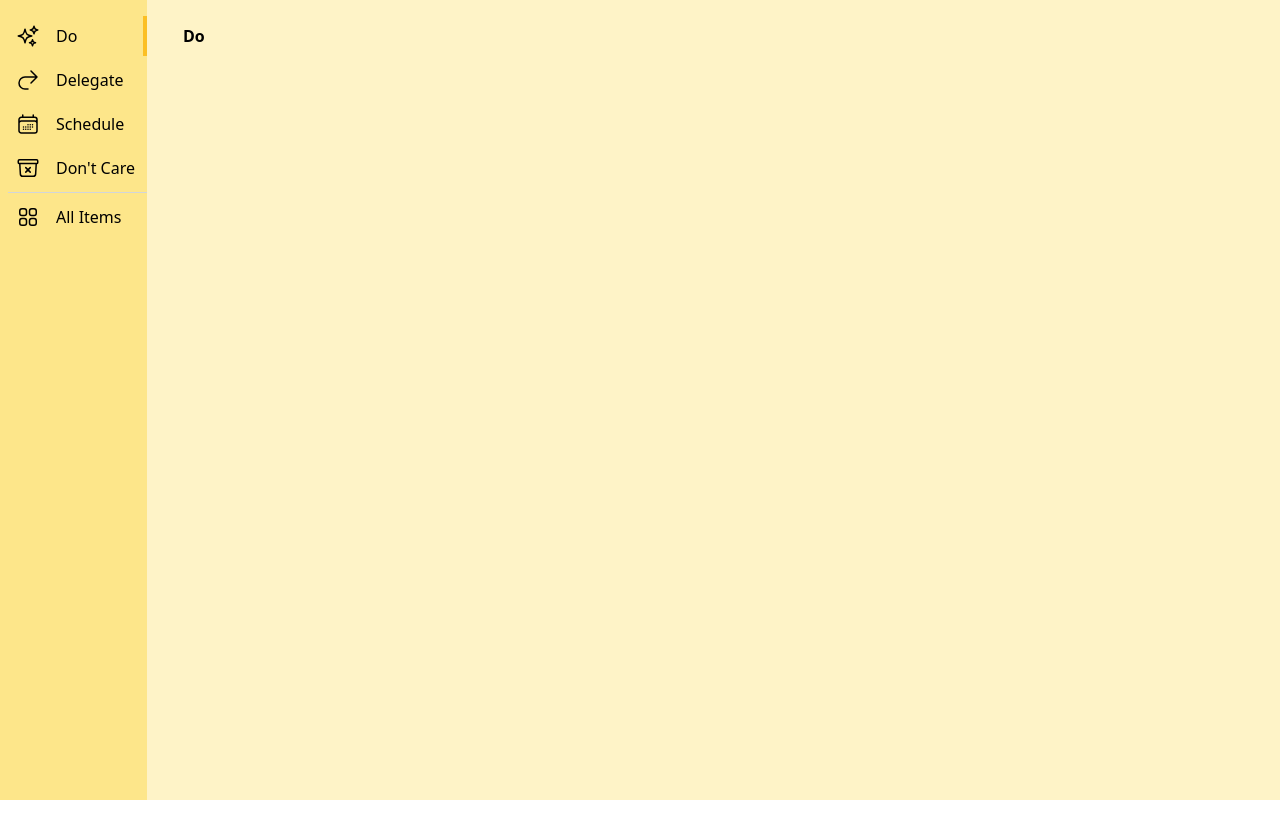
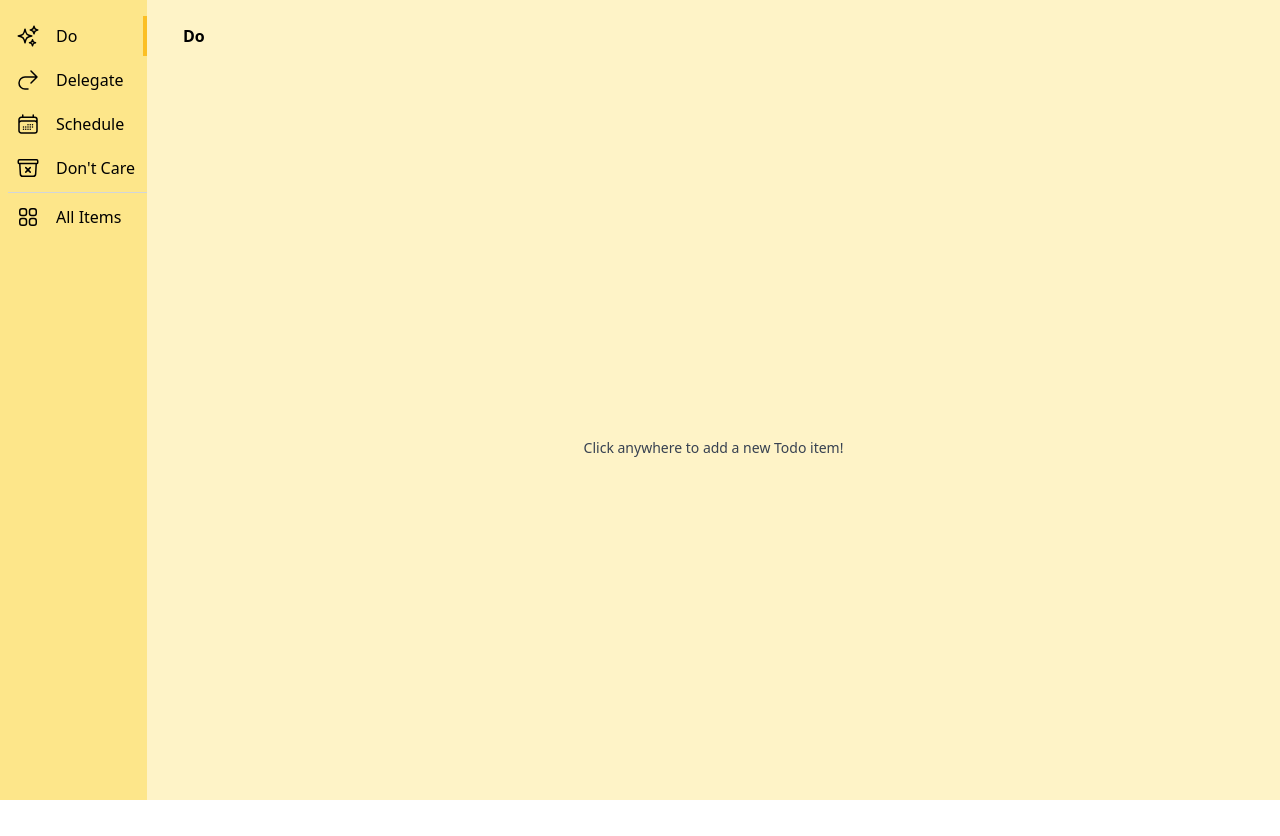
Before and after one commit to charlesmarvin/todo-em, a Next.js app: page / in a window 1280 px wide. Before the commit the page ends 800 px from the top, so only its background shows below. Built offline with nearby package versions, Linux system fonts and the light colour scheme.

Commit message:
Extract nav into component and add nullstate

```diff
--- /dev/null
+++ b/src/components/Nav.tsx
@@ -0,0 +1,102 @@
+import {
+  SparklesIcon,
+  ArrowUturnRightIcon,
+  CalendarDaysIcon,
+  ArchiveBoxXMarkIcon,
+  Squares2X2Icon,
+} from "@heroicons/react/24/outline";
+import { ActiveView, Priority, ViewType } from "typings/types.d";
+import cn from "clsx";
+
+export interface NavProps {
+  activeView: ActiveView;
+  onSelect: (nextView: ActiveView) => void;
+}
+
+function NavButton({
+  children,
+  Icon,
+  title,
+  onClick,
+  isActive = false,
+}: {
+  children?: React.ReactNode;
+  Icon?: React.ElementType;
+  title?: string;
+  onClick?: () => void;
+  isActive: boolean;
+}) {
+  const handleClick = () => onClick && onClick();
+  return (
+    <button
+      className={cn(
+        "group flex items-center w-full px-2 py-2 text-base font-medium transition-all hover:bg-amber-300 border-r-4",
+        isActive ? "border-amber-400" : "border-transparent"
+      )}
+      title={title}
+      onClick={handleClick}
+    >
+      {Icon && (
+        <Icon className="md:mr-4 flex-shrink-0 h-6 w-6" aria-hidden="true" />
+      )}
+      <span className="hidden md:inline-block">{children}</span>
+    </button>
+  );
+}
+export default function Nav({ activeView, onSelect }: NavProps) {
+  const handleFilterFn = (priority: Priority) => {
+    return () => {
+      onSelect({ view: ViewType.LIST, priority });
+    };
+  };
+  const handleViewChange = () => {
+    onSelect({ ...activeView, view: ViewType.GRID });
+  };
+  const isGridActive = activeView.view === ViewType.GRID;
+  return (
+    <nav className="space-y-1 pl-2 pt-4">
+      <NavButton
+        Icon={SparklesIcon}
+        onClick={handleFilterFn(Priority.DO)}
+        isActive={!isGridActive && activeView.priority === Priority.DO}
+        title="Do"
+      >
+        Do
+      </NavButton>
+      <NavButton
+        Icon={ArrowUturnRightIcon}
+        onClick={handleFilterFn(Priority.DELEGATE)}
+        isActive={!isGridActive && activeView.priority === Priority.DELEGATE}
+        title="Delegate"
+      >
+        Delegate
+      </NavButton>
+      <NavButton
+        Icon={CalendarDaysIcon}
+        onClick={handleFilterFn(Priority.SCHEDULE)}
+        isActive={!isGridActive && activeView.priority === Priority.SCHEDULE}
+      >
+        Schedule
+      </NavButton>
+      <NavButton
+        Icon={ArchiveBoxXMarkIcon}
+        onClick={handleFilterFn(Priority.DELETE)}
+        isActive={!isGridActive && activeView.priority === Priority.DELETE}
+        title="Don't Care"
+      >
+        Don&apos;t Care
+      </NavButton>
+
+      <div className="w-full border-t border-gray-300" />
+
+      <NavButton
+        Icon={Squares2X2Icon}
+        onClick={handleViewChange}
+        isActive={isGridActive}
+        title="All Items"
+      >
+        All Items
+      </NavButton>
+    </nav>
+  );
+}
--- /dev/null
+++ b/src/components/NullState.tsx
@@ -0,0 +1,11 @@
+interface NullStateProps {
+  children: React.ReactNode;
+}
+
+export default function NullState({ children }: NullStateProps) {
+  return (
+    <div className="grid h-full content-center">
+      <div className="text-sm text-gray-700 text-center">{children}</div>
+    </div>
+  );
+}
--- a/src/components/TodoItemsListView.tsx
+++ b/src/components/TodoItemsListView.tsx
@@ -10,6 +10,7 @@ import { Priority, TodoItem } from "typings/types.d";
 import TodoEditor from "./TodoEditor";
 import cn from "clsx";
 import React from "react";
+import NullState from "./NullState";
 
 interface TodoItemsListViewProps extends React.HTMLAttributes<HTMLDivElement> {
   priorityFilter?: Priority;
@@ -78,6 +79,12 @@ export default function TodoItemsListView({
   );
   const [showAddItem, setShowAddItem] = React.useState(false);
 
+  const visibleItems = items.filter(
+    (item: TodoItem) => !priorityFilter || item.priority === priorityFilter
+  );
+
+  const showNullState = visibleItems.length === 0 && !showAddItem;
+
   const handleRemoveFn = (id: string) => {
     return (event: React.SyntheticEvent) => {
       event.stopPropagation();
@@ -114,12 +121,7 @@ export default function TodoItemsListView({
       <div className="p-3">
         <div className="px-3">{renderHeading(priorityFilter)}</div>
         <div className="overflow-y-scroll">
-          {items
-            .filter(
-              (item: TodoItem) =>
-                !priorityFilter || item.priority === priorityFilter
-            )
-            .map((item: TodoItem) =>
+          {visibleItems.map((item: TodoItem) =>
             editItem?.id === item.id ? (
               <TodoEditor
                 key={item.id}
@@ -168,6 +170,9 @@ export default function TodoItemsListView({
           )}
         </div>
       </div>
+      {showNullState && (
+        <NullState>Click anywhere to add a new Todo item!</NullState>
+      )}
     </div>
   );
 }
--- a/src/components/TodoList.tsx
+++ b/src/components/TodoList.tsx
@@ -1,15 +1,14 @@
-import { Priority } from "typings/types.d";
-import { ViewType } from "./SideMenu";
+import { ActiveView, Priority, ViewType } from "typings/types.d";
 import TodoItemsGridView from "./TodoItemsGridView";
 import TodoItemsListView from "./TodoItemsListView";
 
-function renderView(view: ViewType, priorityFilter?: Priority) {
-  switch (view) {
+function renderView(view: ActiveView) {
+  switch (view.view) {
     case ViewType.LIST:
       return (
         <TodoItemsListView
           className="flex-auto h-full"
-          priorityFilter={priorityFilter}
+          priorityFilter={view.priority}
         />
       );
     case ViewType.GRID:
@@ -21,16 +20,9 @@ function renderView(view: ViewType, priorityFilter?: Priority) {
 
 interface TodoListProps {
   className?: string;
-  activeView: ViewType;
-  priorityFilter?: Priority;
+  activeView: ActiveView;
 }
 
-export default function TodoList({
-  className,
-  activeView,
-  priorityFilter,
-}: TodoListProps) {
-  return (
-    <div className={className}>{renderView(activeView, priorityFilter)}</div>
-  );
+export default function TodoList({ className, activeView }: TodoListProps) {
+  return <div className={className}>{renderView(activeView)}</div>;
 }
--- a/src/hooks/useLocalStorage.ts
+++ b/src/hooks/useLocalStorage.ts
@@ -13,13 +13,14 @@ export default function useLocalStorage<T>(
   }, [key]);
 
   const setValue = (value: Function | T) => {
-    try {
-      const valueToStore =
+    const valueToStore =
         value instanceof Function ? value(storedValue) : value;
       setStoredValue(valueToStore);
+    try {
       window.localStorage.setItem(key, JSON.stringify(valueToStore));
     } catch (error) {
       console.error(error);
+      alert("There was an error accessing your browser's local storage. Please ensure your browser supports local storage.")
     }
   };
 
--- a/src/hooks/useTodo.ts
+++ b/src/hooks/useTodo.ts
@@ -1,9 +1,10 @@
 import React from "react";
-import { InitialTodoState, TodoItem, TodoActions } from "typings/types.d";
+import { InitialTodoState, TodoItem, TodoActions, Priority, ViewType, ActiveView } from "typings/types.d";
 import useLocalStorage from "./useLocalStorage";
 
 export const initialState: InitialTodoState = {
   items: [],
+  activeView: {view: ViewType.LIST, priority: Priority.DO}
 };
 
 export const newIdentifier = (len = 12) =>
@@ -12,11 +13,11 @@ export const newIdentifier = (len = 12) =>
 function reducer(state: InitialTodoState, action: TodoActions) {
   switch (action.type) {
     case "SET_ITEMS":
-      return { items: action.payload };
+      return { ...state, items: action.payload };
 
     case "ADD_ITEM": {
       const items = [...state.items, action.payload];
-      return { items };
+      return { ...state, items };
     }
 
     case "UPDATE_ITEM": {
@@ -27,12 +28,17 @@ function reducer(state: InitialTodoState, action: TodoActions) {
           ...action.payload,
         };
       });
-      return { items };
+      return { ...state, items };
     }
 
     case "REMOVE_ITEM": {
       const items = state.items.filter((i: TodoItem) => i.id !== action.id);
-      return { items };
+      return { ...state, items };
+    }
+
+    case "SET_ACTIVE_VIEW": {
+      const activeView = {...state.activeView, ...action.payload}
+      return {...state, activeView}
     }
 
     default:
@@ -108,12 +114,21 @@ export function useTodo() {
   const getItem = (id: TodoItem["id"]) =>
     state.items.find((i: TodoItem) => i.id === id);
 
+
+    const setActiveView = (view: ActiveView) => {
+      dispatch({
+        type: "SET_ACTIVE_VIEW",
+        payload: view,
+      });
+    };
+
   return {
     getItem,
     setItems,
     addItem,
     updateItem,
     removeItem,
+    setActiveView,
     ...state,
   };
 }
--- a/src/pages/_app.tsx
+++ b/src/pages/_app.tsx
@@ -31,7 +31,7 @@ const TodoApp = ({ Component, ...props }: TodoAppProps) => {
           href="/icons/favicon-16x16.png"
         />
         <link rel="manifest" href="/manifest.json" />
-        <meta name="theme-color" content="#FDE6A8" />
+        <meta name="theme-color" content="#f9e796" />
         <meta name="viewport" content="width=device-width, initial-scale=1.0" />
 
         <meta
--- a/src/pages/index.tsx
+++ b/src/pages/index.tsx
@@ -1,30 +1,26 @@
-import SideMenu, { ViewType } from "components/SideMenu";
+import SideMenu from "components/SideMenu";
 import TodoList from "components/TodoList";
+import { useTodoContext } from "context/TodoProvider";
 import React from "react";
-import { Priority } from "typings/types.d";
+import { ActiveView } from "typings/types.d";
 
 export default function IndexPage() {
-  const [viewType, setViewType] = React.useState(ViewType.LIST);
-  const [priority, setPriority] = React.useState<Priority | undefined>(
-    Priority.DO
-  );
+  const { activeView, setActiveView } = useTodoContext();
 
-  const handleMenuSelection = (viewType: ViewType, priority?: Priority) => {
-    setViewType(viewType);
-    setPriority(priority);
+  const handleMenuSelection = (nextView: ActiveView) => {
+    setActiveView(nextView);
   };
+
   return (
     <div className="flex flex-row h-screen">
       <SideMenu
         className="shrink-0 bg-amber-200"
         onSelect={handleMenuSelection}
-        activePriority={priority}
-        activeView={viewType}
+        activeView={activeView}
       />
       <TodoList
         className="h-full w-full p-3 bg-amber-100"
-        activeView={viewType}
-        priorityFilter={priority}
+        activeView={activeView}
       />
     </div>
   );
--- a/src/typings/types.d.ts
+++ b/src/typings/types.d.ts
@@ -1,8 +1,18 @@
+export enum ViewType {
+  LIST = 1,
+  GRID,
+}
+
 export enum Priority {
   DO = 1,
   DELEGATE,
   SCHEDULE,
   DELETE,
+}
+
+export type ActiveView = {
+  view?: ViewType
+  priority?: Priority
 }
 export interface TodoItem {
   id: string;
@@ -14,6 +24,7 @@ export interface TodoItem {
 
 export interface InitialTodoState {
   items: TodoItem[];
+  activeView: ActiveView;
 }
 
 export interface TodoProviderState {
@@ -23,9 +34,12 @@ export interface TodoProviderState {
   addItem: (item: TodoItem) => void;
   updateItem: (id: string, payload: object) => void;
   removeItem: (id: string) => void;
+  setActiveView: (view: ActiveView) => void;
+  activeView: ActiveView;
 }
 
 export type TodoActions =
+  | { type: "SET_ACTIVE_VIEW"; payload: ActiveView}
   | { type: "SET_ITEMS"; payload: TodoItem[] }
   | { type: "ADD_ITEM"; payload: TodoItem }
   | { type: "REMOVE_ITEM"; id: TodoItem["id"] }
```
Also changed, not shown: src/components/SideMenu.tsx (+3 -102 lines). Lines whose indentation alone changed are shown as unchanged.
